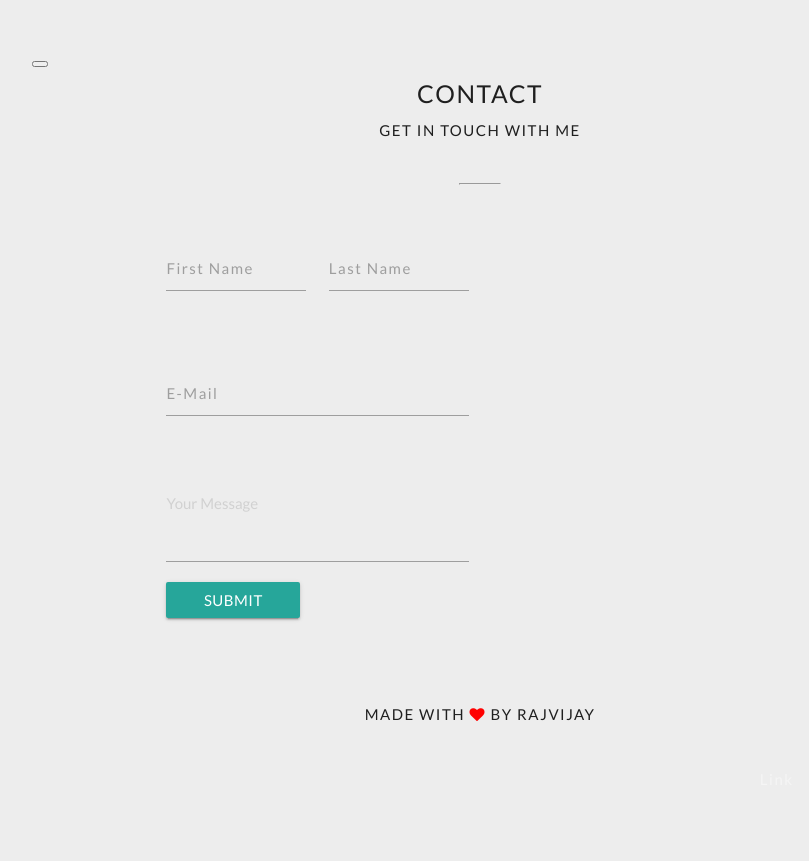
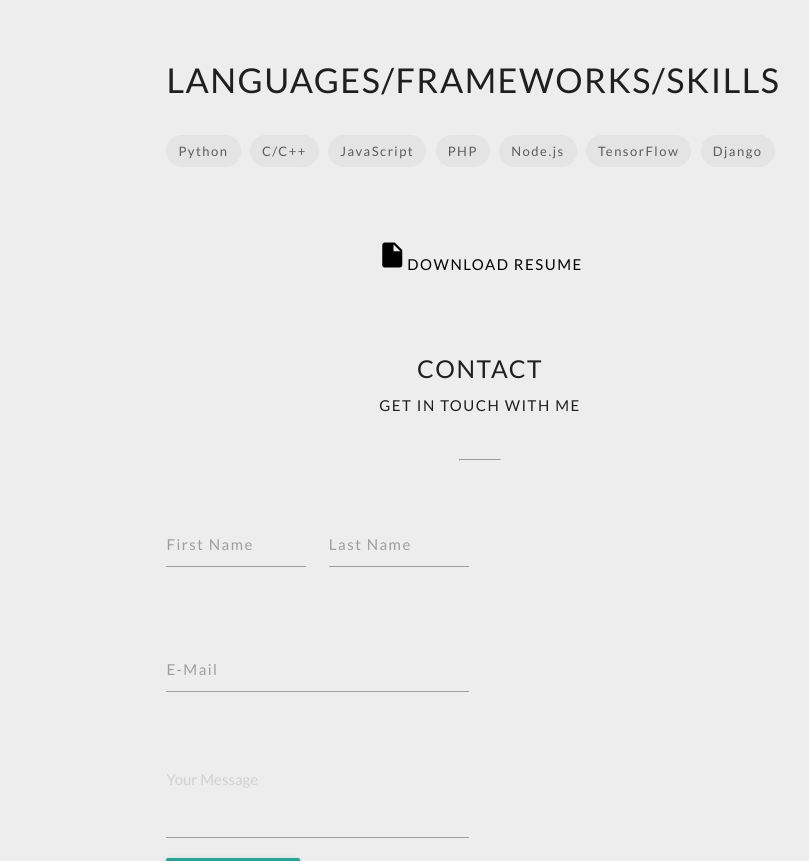
Before and after one commit to rajurajvijay619/portfolio, a plain HTML site: page index.html in a window 1280 px wide. Shown: the part 3146-4007 px from the top of the page, without its empty margins (160-969 px from the left). Before the commit the page ends 3936 px from the top, so only its background shows below. Drawn offline with nearby package versions, Linux system fonts and the light colour scheme.

Commit message:
added link to resume

```diff
--- a/index.html
+++ b/index.html
@@ -6,6 +6,8 @@
       	<link type="text/css" rel="stylesheet" href="css/materialize.min.css"  media="screen,projection"/>
         <link rel="stylesheet" href="https://cdnjs.cloudflare.com/ajax/libs/font-awesome/4.7.0/css/font-awesome.min.css">
         <link href="https://fonts.googleapis.com/css?family=Lato" rel="stylesheet">
+          <link href="https://fonts.googleapis.com/icon?family=Material+Icons" rel="stylesheet">
+
       	<link type="text/css" rel="stylesheet" href="css/style.css">
     </head>
     <body>
@@ -168,7 +170,21 @@
         </div>
 
       </div>
-      <button ahref=""></button>
+      <div class="container">
+        <h4>LANGUAGES/FRAMEWORKS/SKILLS</h4><br>
+        <div class="chip">Python</div>
+        <div class="chip">C/C++</div>
+        <div class="chip">JavaScript</div>
+        <div class="chip">PHP</div>
+        <div class="chip">Node.js</div>
+        <div class="chip">TensorFlow</div>
+        <div class="chip">Django</div><br>
+
+      </div>
+      <br><br><br>
+      <div style="text-align: center;"><a href="resume.pdf" class="center-align" style="color:black" download><i class="small material-icons">insert_drive_file
+</i>DOWNLOAD RESUME</a></div><br><br><br>
+
       <div class="container contact">
         <h5>contact</h5>
         <h6>get in touch with me</h6>
```
Also changed, not shown: 1 other file.
